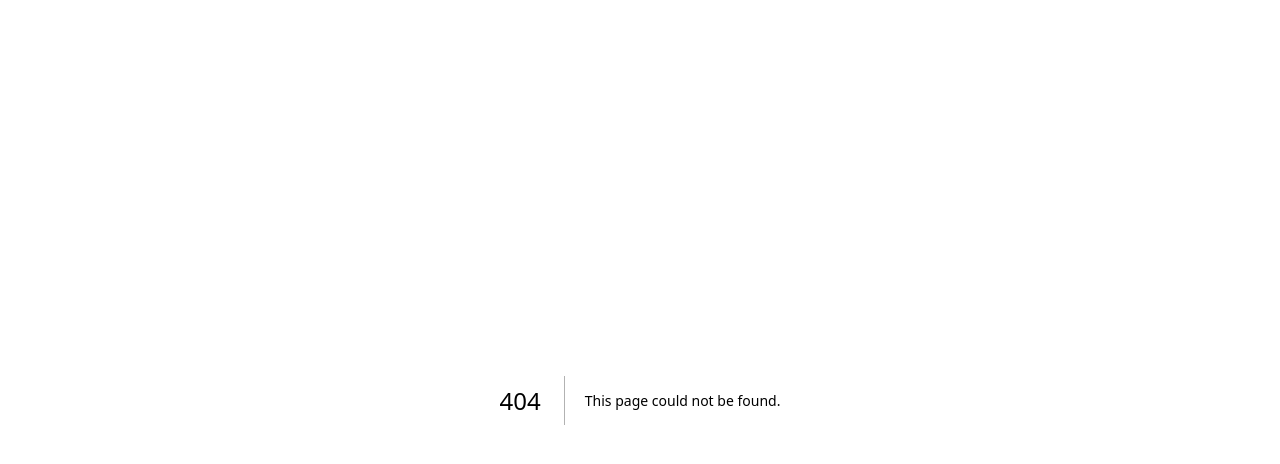
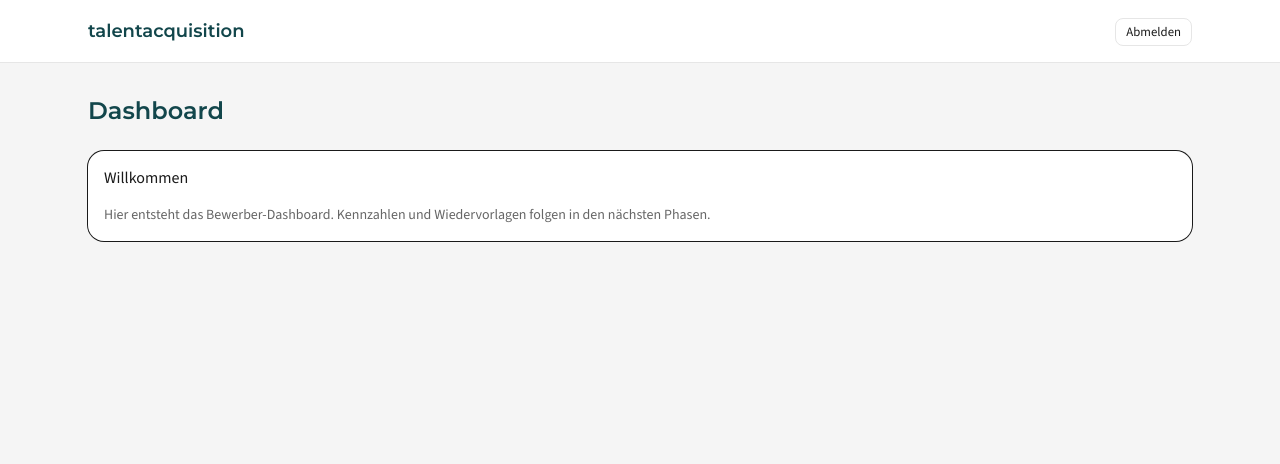
Before and after one commit to skrischer/talentacquisition, a Next.js app: page / in a window 1280 px wide. Before the commit this address had no page. Shown: the top 464 px of the page. Built offline with nearby package versions, Linux system fonts and the light colour scheme; no server answers.

Commit message:
feat(app): add (app) shell layout + dashboard placeholder
Adds the files omitted from the previous commit (a staging slip): the
(app) route-group layout (header, user email, sign-out) and the dashboard
placeholder page. Squash-merge collapses this with the page.tsx removal.

```diff
--- /dev/null
+++ b/src/app/(app)/layout.tsx
@@ -0,0 +1,49 @@
+import { Button } from "@/components/ui/button";
+import { signOut } from "@/lib/auth/actions";
+import { createClient } from "@/lib/supabase/server";
+
+/**
+ * Authenticated app shell. The route group `(app)` carries every signed-in
+ * surface; the middleware guard (Phase 1, #5) redirects unauthenticated
+ * requests here to /login, so this layout always runs with a session.
+ */
+export default async function AppLayout({
+  children,
+}: {
+  children: React.ReactNode;
+}) {
+  const supabase = await createClient();
+  const {
+    data: { user },
+  } = await supabase.auth.getUser();
+
+  return (
+    <div className="flex min-h-screen flex-col bg-[var(--color-bg-alt)]">
+      <header className="border-b border-[var(--color-border)] bg-[var(--color-card)]">
+        <div className="mx-auto flex w-full max-w-6xl items-center justify-between gap-4 px-6 py-4">
+          <span className="font-[family-name:var(--font-heading)] text-lg font-semibold text-[var(--color-primary)]">
+            talentacquisition
+          </span>
+          <div className="flex items-center gap-4">
+            {user?.email && (
+              <span className="text-sm text-[var(--color-text-secondary)]">
+                {user.email}
+              </span>
+            )}
+            <form action={signOut}>
+              <Button type="submit" variant="outline" size="sm">
+                Abmelden
+              </Button>
+            </form>
+          </div>
+        </div>
+      </header>
+      <main
+        id="main-content"
+        className="mx-auto w-full max-w-6xl flex-1 px-6 py-8"
+      >
+        {children}
+      </main>
+    </div>
+  );
+}
--- /dev/null
+++ b/src/app/(app)/page.tsx
@@ -0,0 +1,26 @@
+import type { Metadata } from "next";
+
+import { Card, CardContent, CardHeader, CardTitle } from "@/components/ui/card";
+
+export const metadata: Metadata = {
+  title: "Dashboard",
+};
+
+export default function DashboardPage() {
+  return (
+    <div className="flex flex-col gap-6">
+      <h1 className="font-[family-name:var(--font-heading)] text-2xl font-semibold text-[var(--color-primary)]">
+        Dashboard
+      </h1>
+      <Card>
+        <CardHeader>
+          <CardTitle>Willkommen</CardTitle>
+        </CardHeader>
+        <CardContent className="text-[var(--color-text-secondary)]">
+          Hier entsteht das Bewerber-Dashboard. Kennzahlen und Wiedervorlagen
+          folgen in den nächsten Phasen.
+        </CardContent>
+      </Card>
+    </div>
+  );
+}
```
